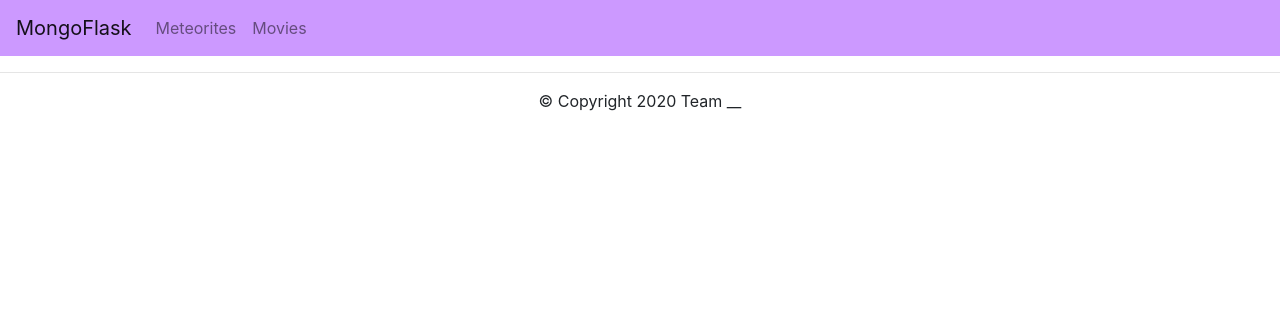
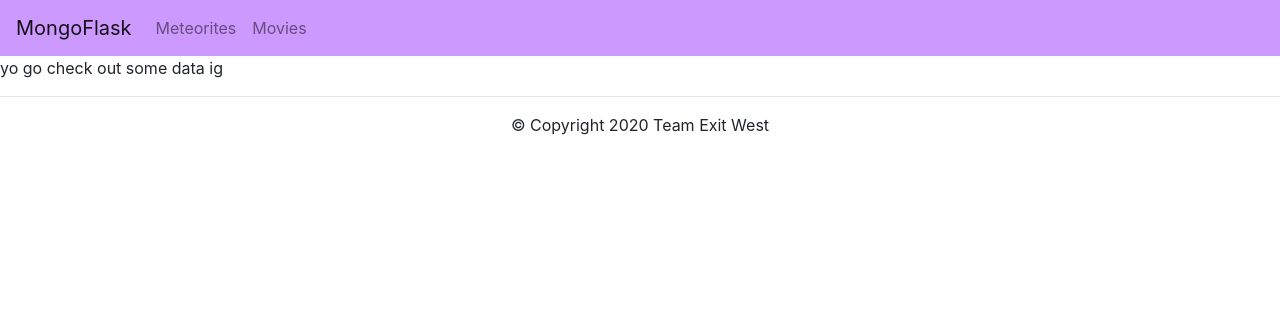
Before and after one commit to kiran-vuksanaj/softDevWork, a Flask app: page / in a window 1280 px wide. Shown: the top 316 px of the page. Run offline with Flask 2, Linux system fonts and the light colour scheme; parts of the project's set-up code (start-up, migrations or seed data) failed here and were passed over; some libraries are stand-ins or nearby versions.

Commit message:
words and stuff for the pages

```diff
--- a/11_mongoflask/templates/base.html
+++ b/11_mongoflask/templates/base.html
@@ -34,14 +34,16 @@
   </header>
 
   <body>
-    {% block body %} {% endblock %}
 
+    {% block body %}
+    yo go check out some data ig
+    {% endblock %}
 
   </body>
   <hr>
   <footer class="container text-center">
 
-    <p>&copy; Copyright 2020 Team __ </p>
+    <p>&copy; Copyright 2020 Team Exit West</p>
   </footer>
 
   <script type="text/javascript" src="/static/js/funky-town.js"></script>
--- a/11_mongoflask/templates/movie.html
+++ b/11_mongoflask/templates/movie.html
@@ -6,6 +6,7 @@
 <div class="container w-50 rounded">
   <br />
   <h3>Hollywood Movies</h3>
+  <p class="lead">Data about movies released in Hollywood, as gathered by Peter Rust, scraped from Wikipedia.</p>
   <form action="/movies" method="GET">
     <div class="form-group w-25">
       <div class="form-check" id="performer_option">
--- a/11_mongoflask/templates/rock.html
+++ b/11_mongoflask/templates/rock.html
@@ -7,6 +7,7 @@
 <div class="container container-fluid">
   <br />
   <h3>Meteorite Data</h3>
+  <p class="lead">Data about Earth's meteorite landings, provided by NASA</p>
   <form action="/meteorites" method="GET">
     <div class="row">
       <div class="col-sm">
```
